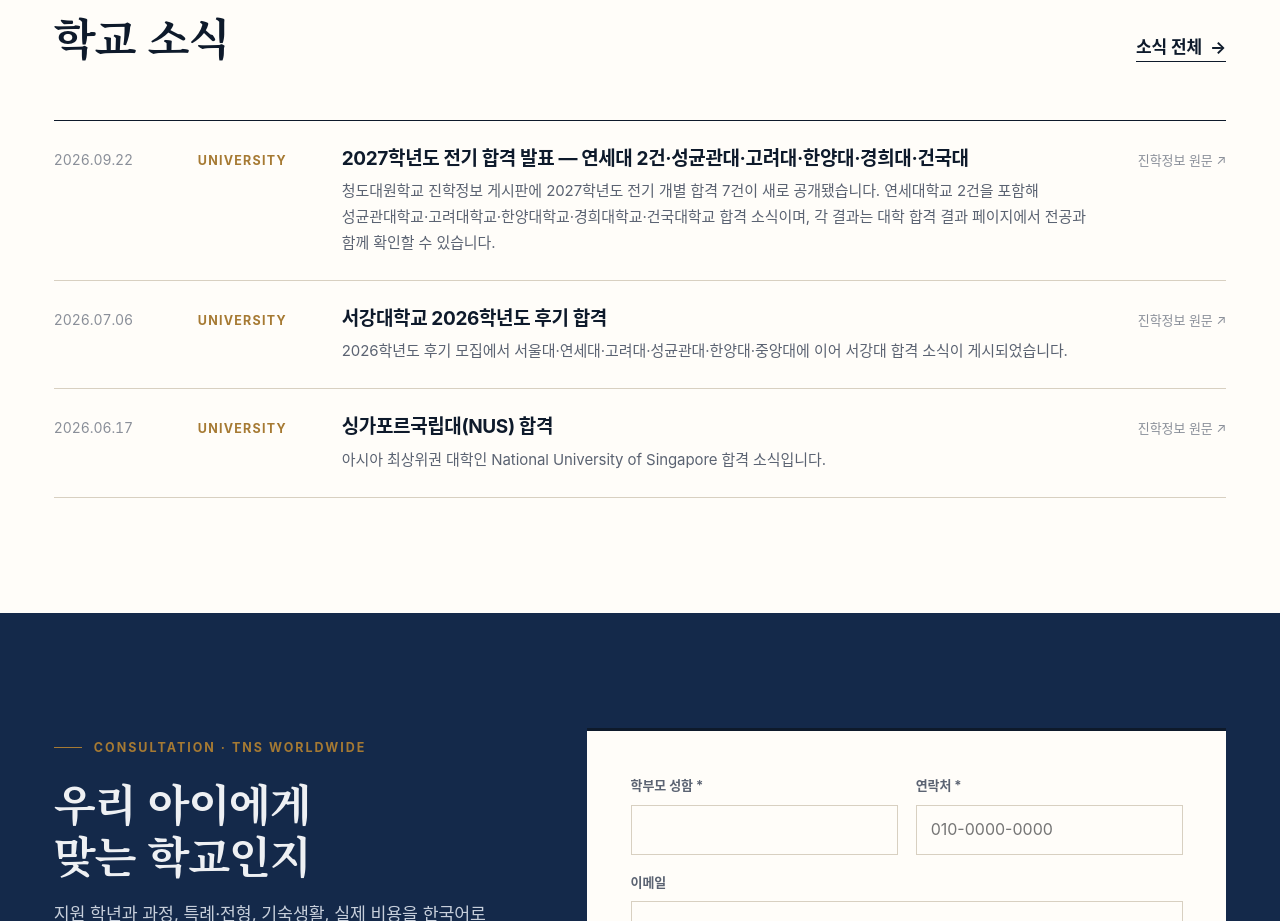
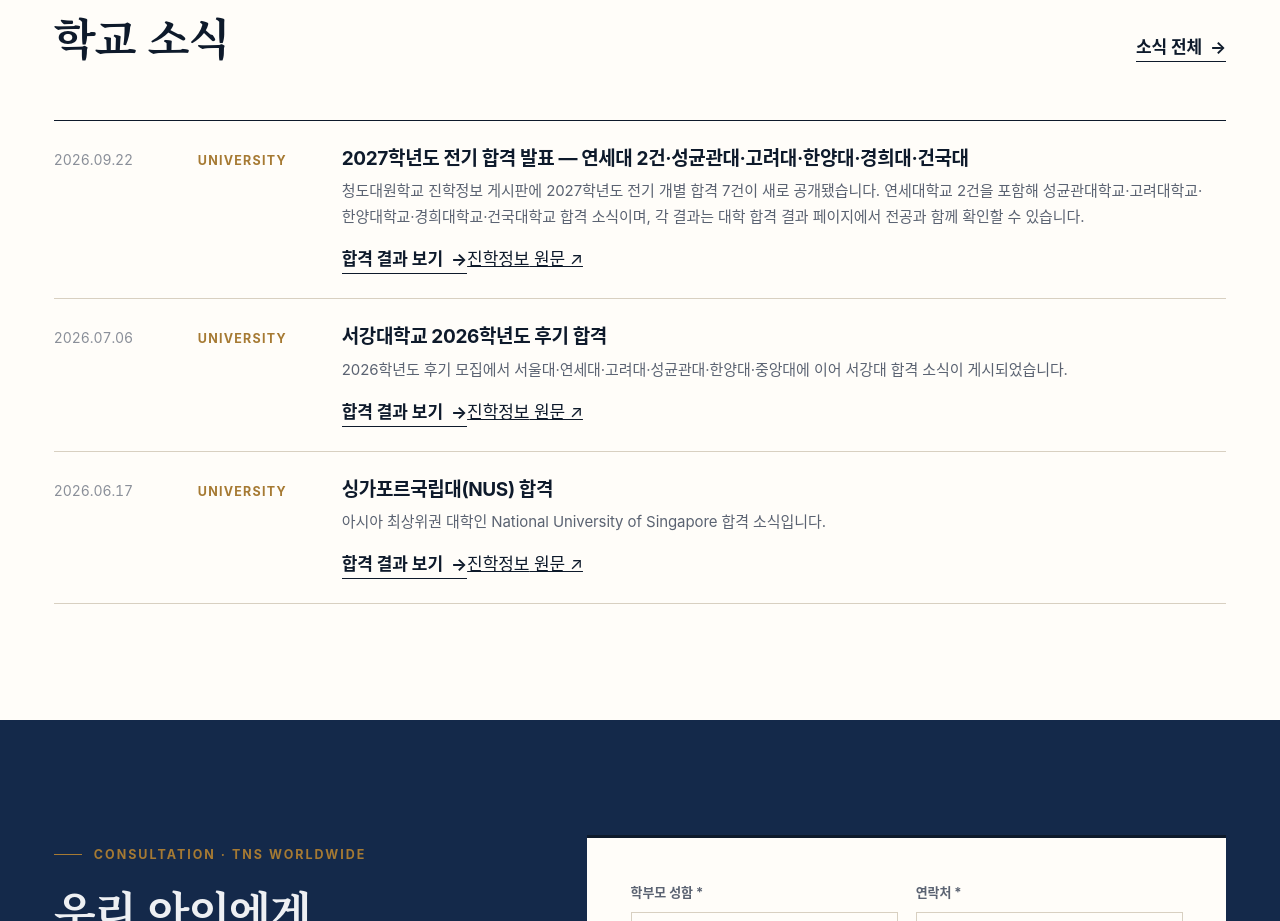
Before and after one commit to tnsuhak/qdis, a React (Vite) app: page / in a window 1280 px wide. Shown: the part 8940-9861 px from the top of the page. Built offline with nearby package versions, Linux system fonts and the light colour scheme; a web font is replaced by a local one.

Commit message:
Keep QDIS news readers on internal guides first

```diff
--- a/components/news/News.tsx
+++ b/components/news/News.tsx
@@ -4,6 +4,13 @@ import {koDate} from '@/lib/qdis/format';
 
 type Item = (typeof news.items)[number];
 const CAT = news.categories as Record<string, string>;
+
+const INTERNAL: Record<string, {href: string; label: string}> = {
+  university: {href: '/university-results#latest', label: '합격 결과 보기'},
+  admissions: {href: '/admissions', label: '입학안내 보기'},
+  academic: {href: '/academics', label: '교육과정 보기'},
+  life: {href: '/daily-life#activities', label: '학교생활 보기'},
+};
 
 export function NewsList({limit, filterable = false}: {limit?: number; filterable?: boolean}) {
   const [cat, setCat] = useState('all');
@@ -21,17 +28,23 @@ export function NewsList({limit, filterable = false}: {limit?: number; filterabl
         </div>
       )}
       <div className="news-list">
-        {items.map((i: Item) => (
-          <a className="news-item" key={i.id} href={i.source_url} target="_blank" rel="noopener noreferrer">
+        {items.map((i: Item) => {
+          const internal = INTERNAL[i.category];
+          return (
+            <article className="news-item" key={i.id}>
               <time dateTime={i.date}>{koDate(i.date)}</time>
               <span className="cat">{CAT[i.category]}</span>
               <div className="body">
                 <h3>{i.title}</h3>
                 <p>{i.summary}</p>
+                <div className="news-actions">
+                  {internal && <a className="tlink" href={internal.href}>{internal.label}</a>}
+                  <a className="source-link" href={i.source_url} target="_blank" rel="noopener noreferrer">{i.source_board} 원문 ↗</a>
                 </div>
-            <span className="src">{i.source_board} 원문 ↗</span>
-          </a>
-        ))}
+              </div>
+            </article>
+          );
+        })}
       </div>
     </div>
   );
```
Lines whose indentation alone changed are shown as unchanged.
